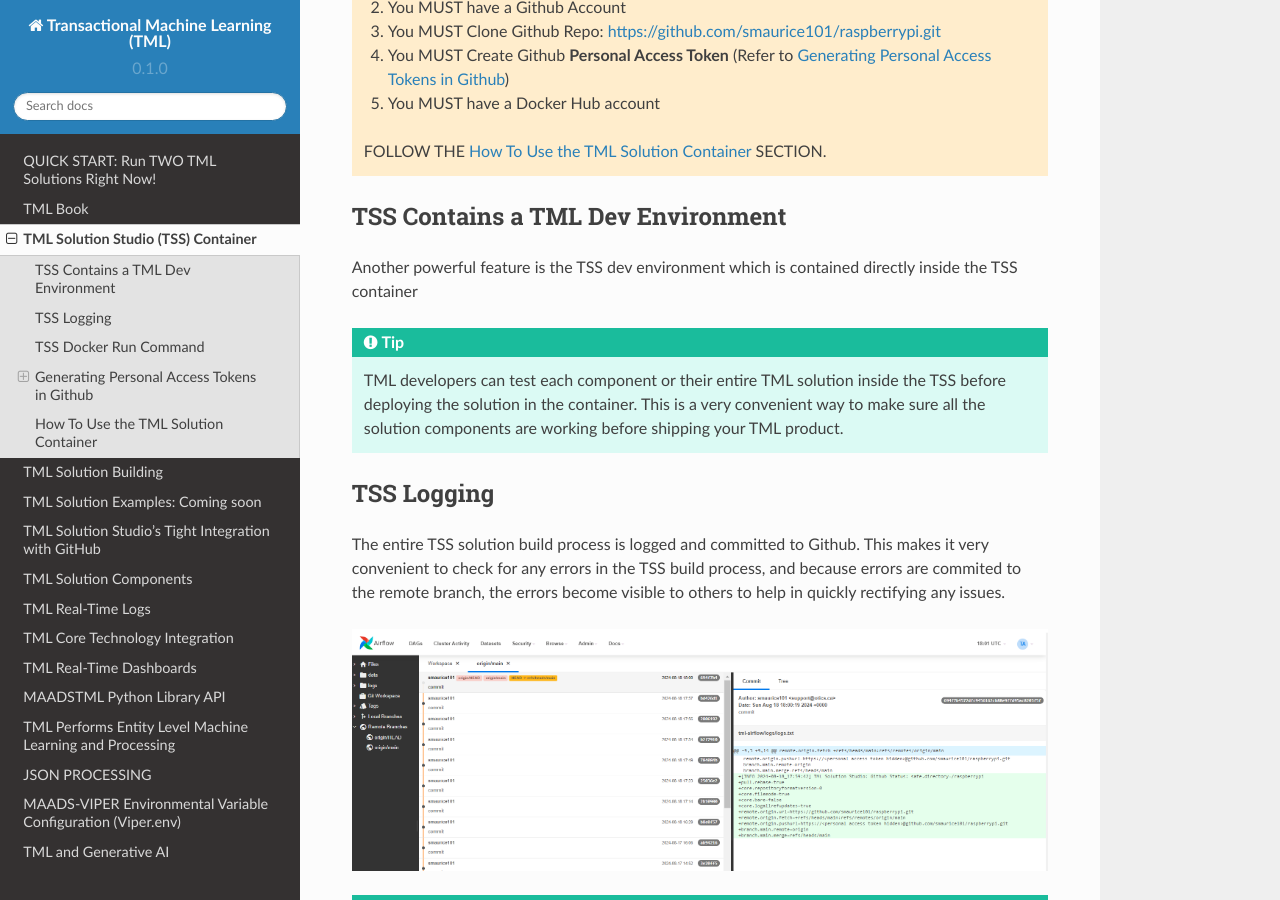
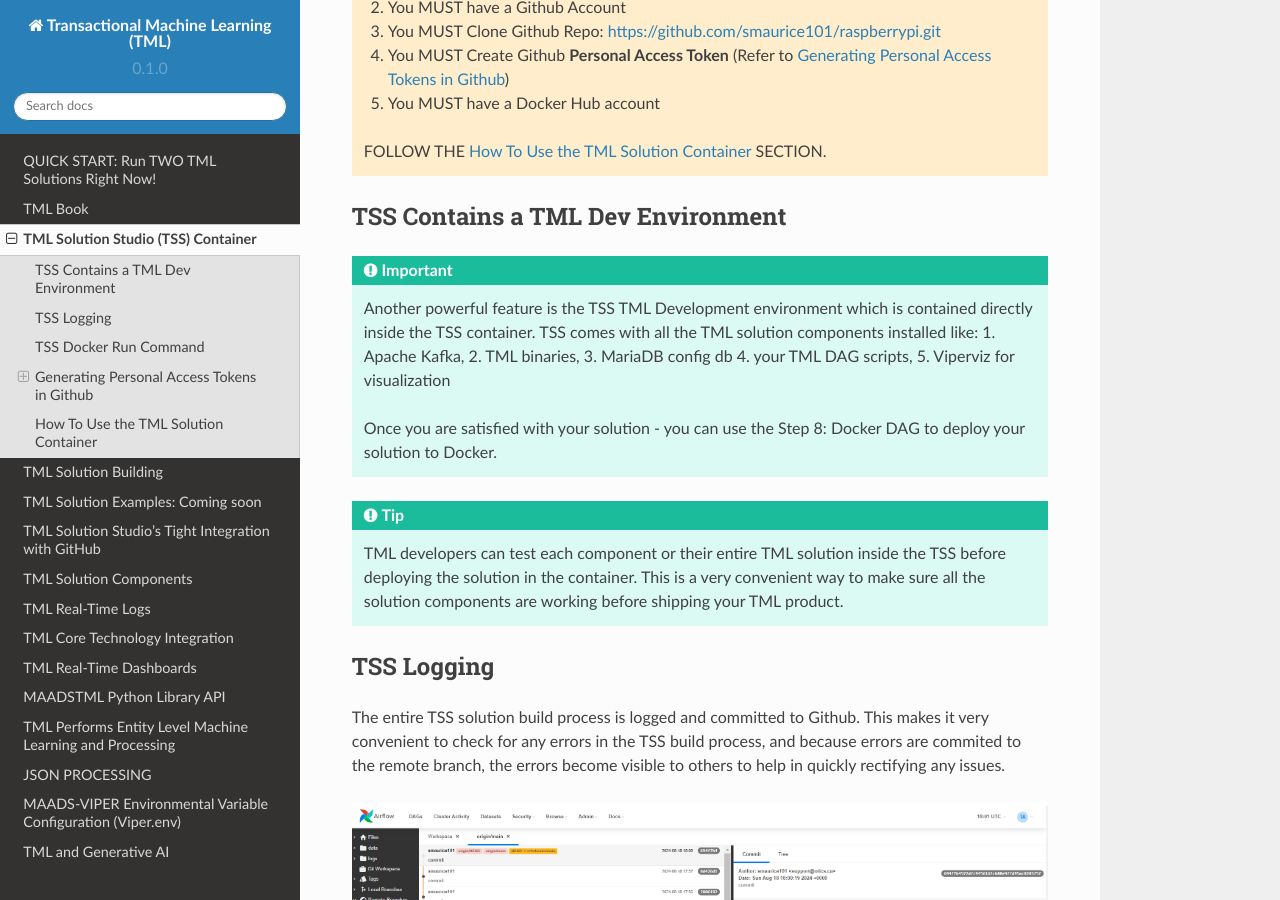
Before and after one commit to smaurice101/readthedocs, a Sphinx documentation site: the page built from docs/source/docker.rst, in a window 1280 px wide and 900 px high, scrolled down 570 px. Built offline with Sphinx 7.4.7 and the Read the Docs theme 2.0.0, drawn with Linux system fonts in a browser that asks for light colours.

Commit message:
Update docker.rst

```diff
--- a/docs/source/docker.rst
+++ b/docs/source/docker.rst
@@ -29,7 +29,11 @@
 TSS Contains a TML Dev Environment
 ----------------------------
 
-Another powerful feature is the TSS dev environment which is contained directly inside the TSS container
+.. important::
+   Another powerful feature is the TSS TML Development environment which is contained directly inside the TSS container.  TSS comes with all the TML solution
+   components installed like: 1. Apache Kafka, 2. TML binaries, 3. MariaDB config db 4. your TML DAG scripts, 5. Viperviz for visualization
+
+   Once you are satisfied with your solution - you can use the Step 8: Docker DAG to deploy your solution to Docker.
 
 .. tip::
    TML developers can test each component or their entire TML solution inside the TSS before deploying the solution in the container.  This is a very convenient
```
